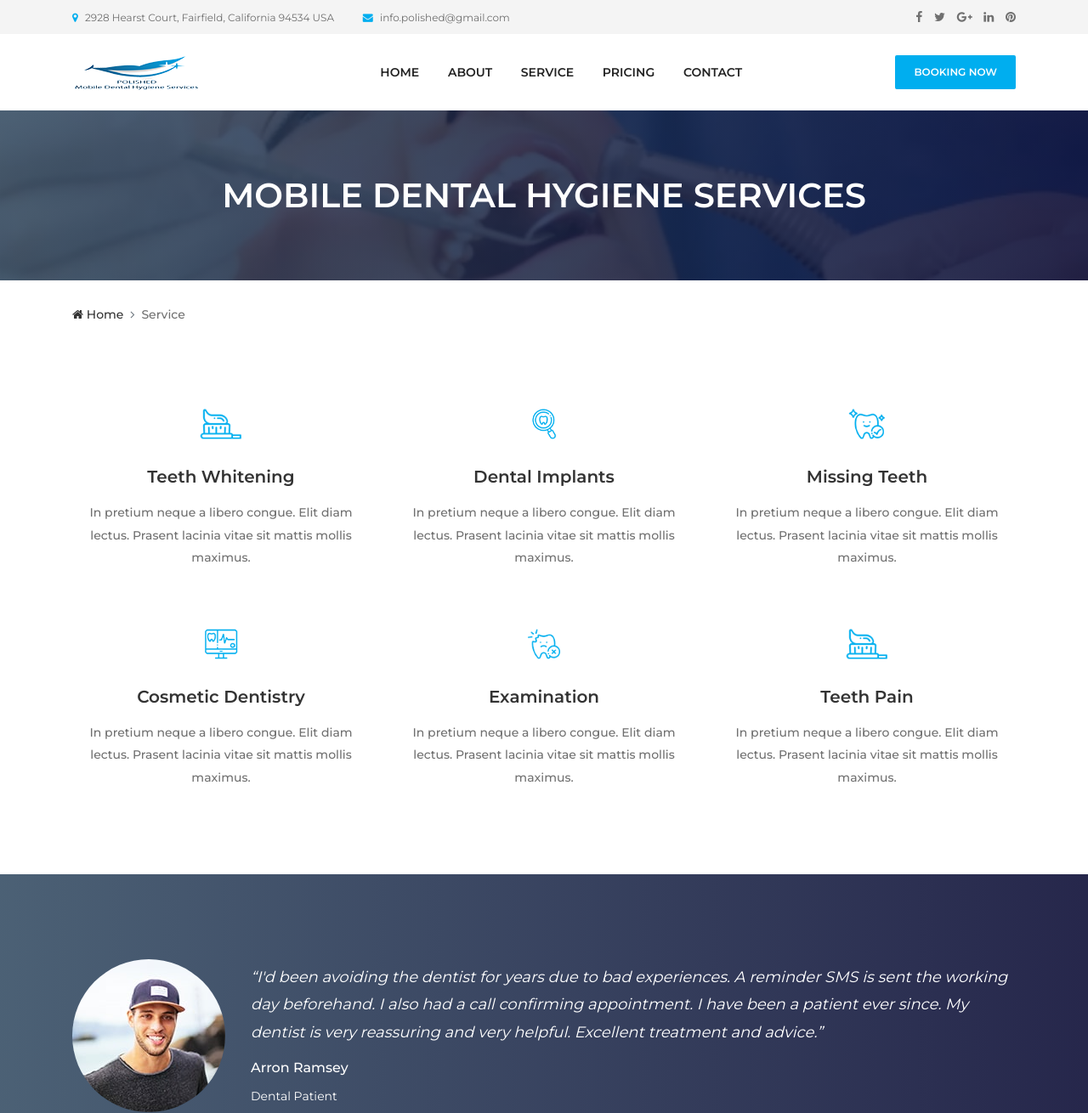
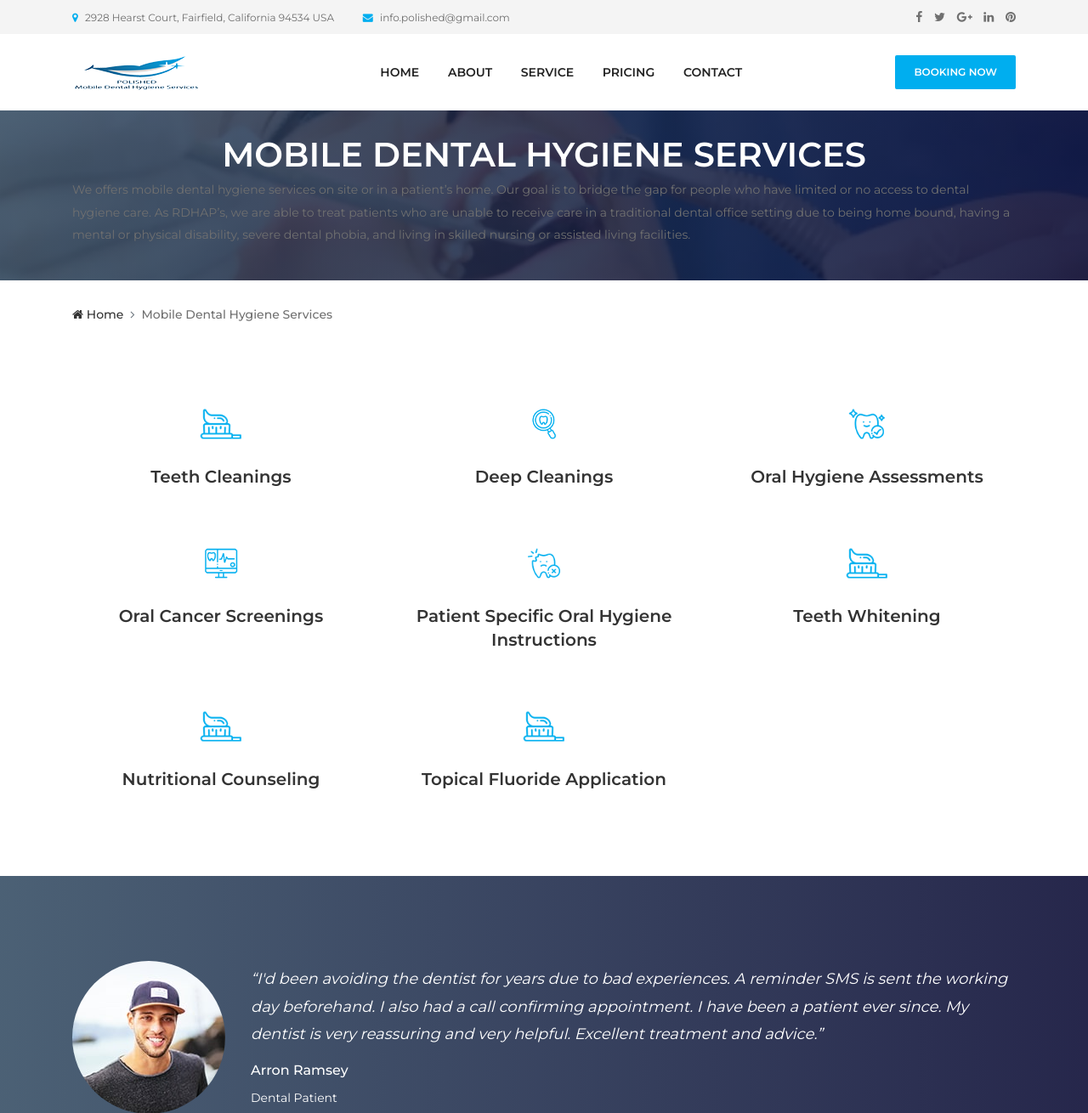
Before and after one commit to bjlamphiear/PolishedDjango, a Django app: page /service.html in a window 1280 px wide. Shown: the top 1310 px of the page at 85% size. Run offline with Django 4.2, Linux system fonts and the light colour scheme; some libraries are stand-ins or nearby versions.

Commit message:
second update to service page

```diff
--- a/website/templates/service.html
+++ b/website/templates/service.html
@@ -1,6 +1,6 @@
 {% extends 'base.html' %}
 {% load static %}
-{% block title %} Mobile Dental Hygiene Services {% endblock %}
+{% block title %} POLISHED Mobile Services {% endblock %}
 {% block meta_description %} Lindsey Williams RDHAP Services {% endblock %}
 {%block content %}
 
@@ -10,6 +10,7 @@
       <div class="row h-100 align-items-center">
         <div class="col-12">
           <h2 class="title">Mobile Dental Hygiene Services</h2>
+          <p data-animation="fadeInUp" data-delay="300ms">We offers mobile dental hygiene services on site or in a patient’s home. Our goal is to bridge the gap for people who have limited or no access to dental hygiene care. As RDHAP’s, we are able to treat patients who are unable to receive care in a traditional dental office setting  due to being home bound, having a mental or physical disability, severe dental phobia, and  living in skilled nursing or assisted living facilities. </p>
         </div>
       </div>
     </div>
@@ -21,7 +22,7 @@
           <nav aria-label="breadcrumb">
             <ol class="breadcrumb">
               <li class="breadcrumb-item"><a href="#"><i class="fa fa-home"></i> Home</a></li>
-              <li class="breadcrumb-item active" aria-current="page">Service</li>
+              <li class="breadcrumb-item active" aria-current="page">Mobile Dental Hygiene Services</li>
             </ol>
           </nav>
         </div>
@@ -41,9 +42,8 @@
             <div class="icon--">
               <img src="{% static 'website/img/core-img/s6.png' %}" alt="">
             </div>
-            <h5>Teeth Whitening</h5>
-            <p>In pretium neque a libero congue. Elit diam lectus. Prasent lacinia vitae sit
-              mattis mollis maximus.</p>
+            <h5>Teeth Cleanings</h5>
+            <p></p>
           </div>
         </div>
 
@@ -53,9 +53,8 @@
             <div class="icon--">
               <img src="{% static 'website/img/core-img/s7.png' %}" alt="">
             </div>
-            <h5>Dental Implants</h5>
-            <p>In pretium neque a libero congue. Elit diam lectus. Prasent lacinia vitae sit
-              mattis mollis maximus.</p>
+            <h5>Deep Cleanings</h5>
+            <p></p>
           </div>
         </div>
 
@@ -65,9 +64,8 @@
             <div class="icon--">
               <img src="{% static 'website/img/core-img/s8.png' %}" alt="">
             </div>
-            <h5>Missing Teeth</h5>
-            <p>In pretium neque a libero congue. Elit diam lectus. Prasent lacinia vitae sit
-              mattis mollis maximus.</p>
+            <h5>Oral Hygiene Assessments</h5>
+            <p></p>
           </div>
         </div>
 
@@ -77,9 +75,8 @@
             <div class="icon--">
               <img src="{% static 'website/img/core-img/s9.png' %}" alt="">
             </div>
-            <h5>Cosmetic Dentistry</h5>
-            <p>In pretium neque a libero congue. Elit diam lectus. Prasent lacinia vitae sit
-              mattis mollis maximus.</p>
+            <h5>Oral Cancer Screenings</h5>
+            <p></p>
           </div>
         </div>
 
@@ -89,9 +86,8 @@
             <div class="icon--">
               <img src="{% static 'website/img/core-img/s10.png' %}" alt="">
             </div>
-            <h5>Examination</h5>
-            <p>In pretium neque a libero congue. Elit diam lectus. Prasent lacinia vitae sit
-              mattis mollis maximus.</p>
+            <h5>Patient Specific Oral Hygiene Instructions</h5>
+            <p></p>
           </div>
         </div>
 
@@ -101,9 +97,30 @@
             <div class="icon--">
               <img src="{% static 'website/img/core-img/s6.png' %}" alt="">
             </div>
-            <h5>Teeth Pain</h5>
-            <p>In pretium neque a libero congue. Elit diam lectus. Prasent lacinia vitae sit
-              mattis mollis maximus.</p>
+            <h5>Teeth Whitening</h5>
+            <p></p>
+          </div>
+        </div>
+
+        <!-- Single Service Area -->
+        <div class="col-12 col-sm-6 col-lg-4">
+          <div class="single-service--area text-center mb-50">
+            <div class="icon--">
+              <img src="{% static 'website/img/core-img/s6.png' %}" alt="">
+            </div>
+            <h5>Nutritional Counseling </h5>
+            <p></p>
+          </div>
+        </div>
+
+        <!-- Single Service Area -->
+        <div class="col-12 col-sm-6 col-lg-4">
+          <div class="single-service--area text-center mb-50">
+            <div class="icon--">
+              <img src="{% static 'website/img/core-img/s6.png' %}" alt="">
+            </div>
+            <h5>Topical Fluoride Application </h5>
+            <p></p>
           </div>
         </div>
 
```
